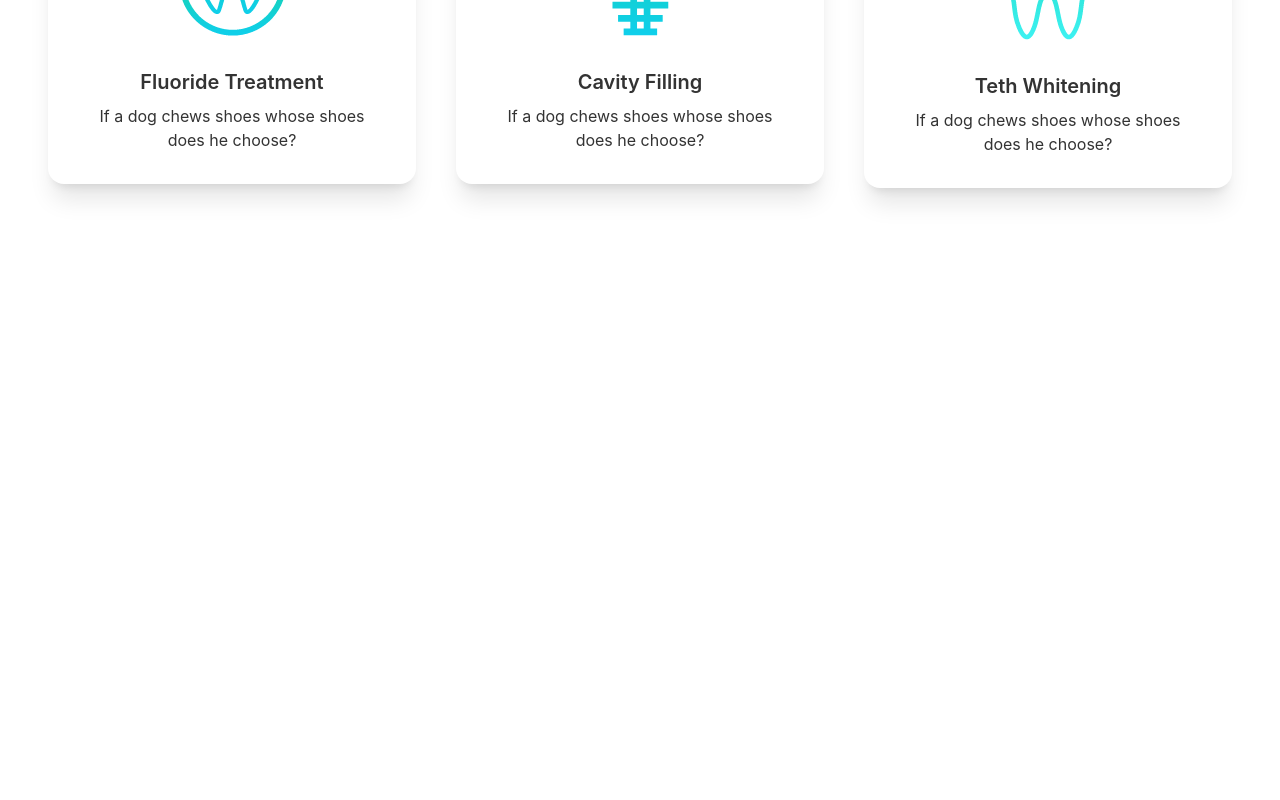
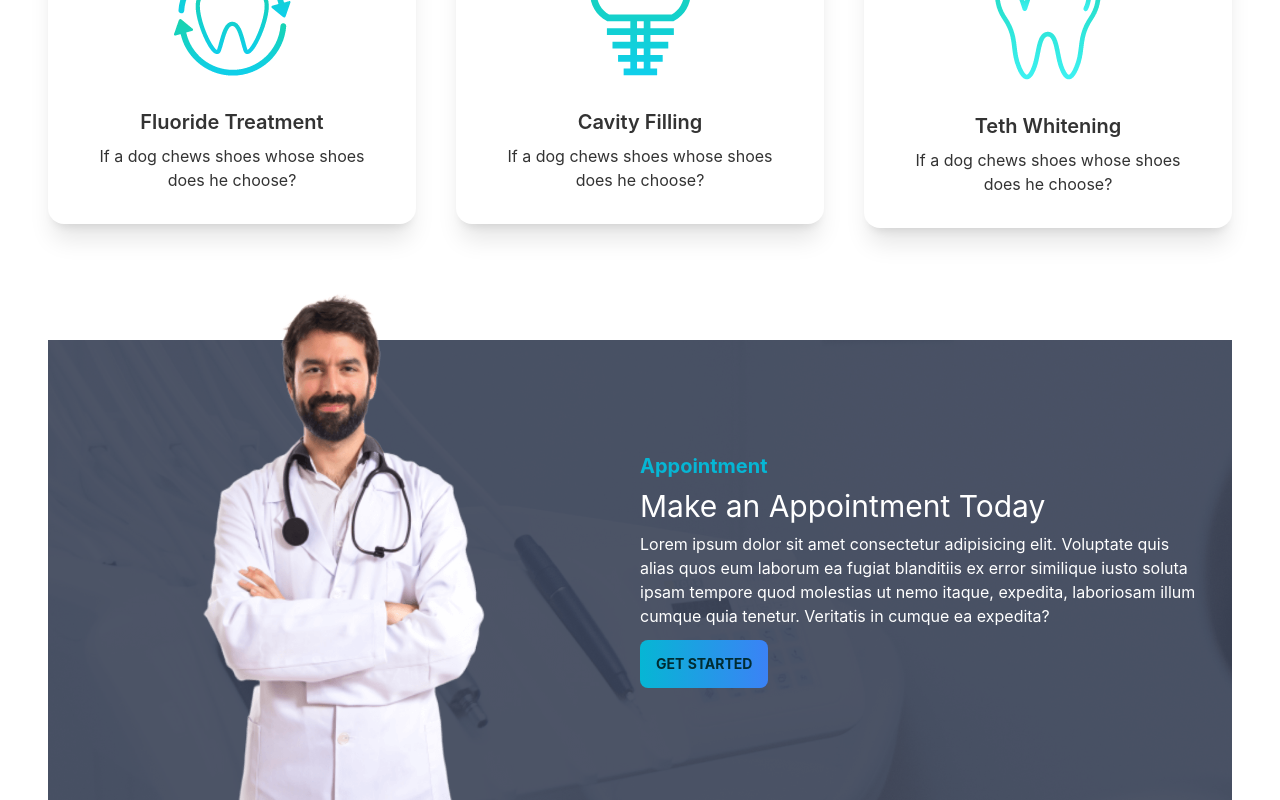
Before and after one commit to mdmitho/-doctors-protal-client-site-home-page, a React (Create React App) app: page / in a window 1280 px wide. Shown: the part 1311-2111 px from the top of the page. Before the commit the page ends 1611 px from the top, so only its background shows below. Built offline with nearby package versions, Linux system fonts and the light colour scheme.

Commit message:
Pop image out of the section in Appointment section

```diff
--- a/src/Pages/Banner/Banner.js
+++ b/src/Pages/Banner/Banner.js
@@ -1,5 +1,6 @@
 import React from 'react';
 import chair from '../../assets/images/chair.png'
+import PrimatyButton from '../Shared/PrimatyButton';
 
 const Banner = () => {
     return (
@@ -12,9 +13,7 @@ const Banner = () => {
               Provident cupiditate voluptatem et in. Quaerat fugiat ut assumenda excepturi
               exercitationem quasi. In deleniti eaque aut repudiandae et a id nisi.
             </p>
-            <button class="btn btn-primary border-0 font-bold bg-gradient-to-r from-cyan-500 to-blue-500">
-              Get Started
-            </button>
+           <PrimatyButton>get started</PrimatyButton>
           </div>
         </div>
       </div>
--- a/src/Pages/Home/Home.js
+++ b/src/Pages/Home/Home.js
@@ -1,6 +1,7 @@
 import React from 'react';
 import Banner from '../Banner/Banner';
 import Info from '../Info/Info';
+import MakeAppointment from '../MakeAppointment/MakeAppointment';
 import Services from '../Services/Services';
 
 
@@ -10,6 +11,7 @@ const Home = () => {
         <Banner></Banner>
         <Info></Info>
         <Services></Services>
+        <MakeAppointment></MakeAppointment>
       </div>
     );
 };
--- /dev/null
+++ b/src/Pages/MakeAppointment/MakeAppointment.js
@@ -0,0 +1,32 @@
+import React from 'react'
+import doctor from '../../assets/images/doctor.png'
+import appointment from '../../assets/images/appointment.png'
+import PrimatyButton from "../Shared/PrimatyButton";
+
+const MakeAppointment = () => {
+    return (
+      <section
+        style={{
+          background: `url(${appointment})`,
+        }}
+        className="flex justify-center items-center text-white text-left "
+      >
+        <div className="flex-1 hidden lg:block">
+          <img className="mt-[-100px] " src={doctor} alt="" />
+        </div>
+        <div className="flex-1  p-8">
+          <h3 className="text-xl font-bold text-cyan-500  ">Appointment</h3>
+          <h2 className="text-3xl  mt-2">Make an Appointment Today</h2>
+          <p className=" mt-2 mb-3">
+            Lorem ipsum dolor sit amet consectetur adipisicing elit. Voluptate quis alias quos
+            eum laborum ea fugiat blanditiis ex error similique iusto soluta ipsam tempore quod
+            molestias ut nemo itaque, expedita, laboriosam illum cumque quia tenetur. Veritatis
+            in cumque ea expedita?
+          </p>
+          <PrimatyButton className="">get started</PrimatyButton>
+        </div>
+      </section>
+    );
+};
+
+export default MakeAppointment;
--- a/src/Pages/Services/Services.js
+++ b/src/Pages/Services/Services.js
@@ -33,7 +33,7 @@ const Services = () => {
       <div className="my-28 bg-white">
         <div className="">
           <h1 className="text-cyan-500 text-xl font-bold uppercase">Our service</h1>
-          <h2 className="text-4xl">Services We Provide</h2>
+          <h2 className="text-4xl text-black mb-10 font-bold">Services We Provide</h2>
         </div>
         <div className="grid sm:grid-cols-1 md:grid-cols-2 lg:grid-cols-3 gap-10  justify-center">
           {
--- /dev/null
+++ b/src/Pages/Shared/PrimatyButton.js
@@ -0,0 +1,14 @@
+import React from 'react';
+
+const PrimatyButton = ({children}) => {
+    return (
+      <div>
+        <button class="btn btn-primary border-0 font-bold bg-gradient-to-r from-cyan-500 to-blue-500">
+        {children}
+        </button>
+
+      </div>
+    );
+};
+
+export default PrimatyButton;
```
